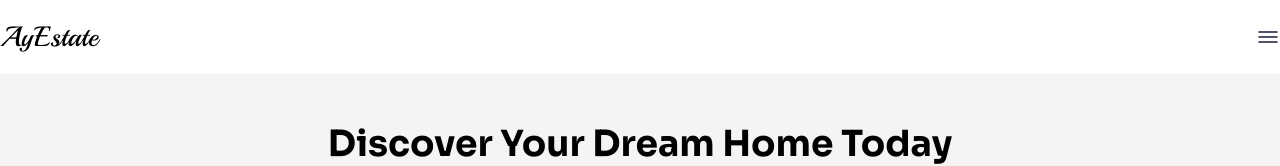
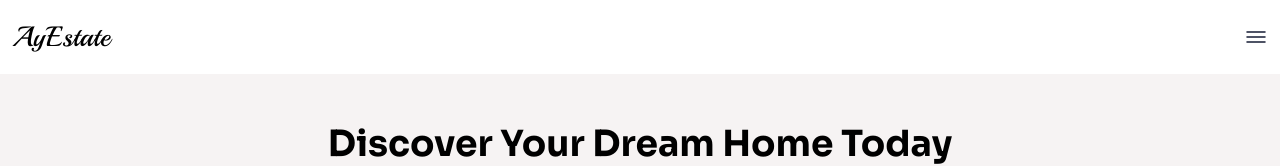
Before and after one commit to ezzdin-atef/AyEstate, a Next.js app: page / in a window 1280 px wide. Shown: the top 166 px of the page. Built offline with nearby package versions, Linux system fonts and the light colour scheme.

Commit message:
Refactor header component to add left and right padding in container

```diff
--- a/components/feature/header/header.tsx
+++ b/components/feature/header/header.tsx
@@ -3,7 +3,7 @@ import React from "react";
 export function Header() {
   return (
     <div className="w-full h-[74px]">
-      <div className="container mx-auto flex justify-between items-center h-full">
+      <div className="container px-3 mx-auto flex justify-between items-center h-full">
         <h1 className="playball text-[28px]">AyEstate</h1>
         <button className="w-6 h-6 flex justify-center items-center">
           <svg
```
